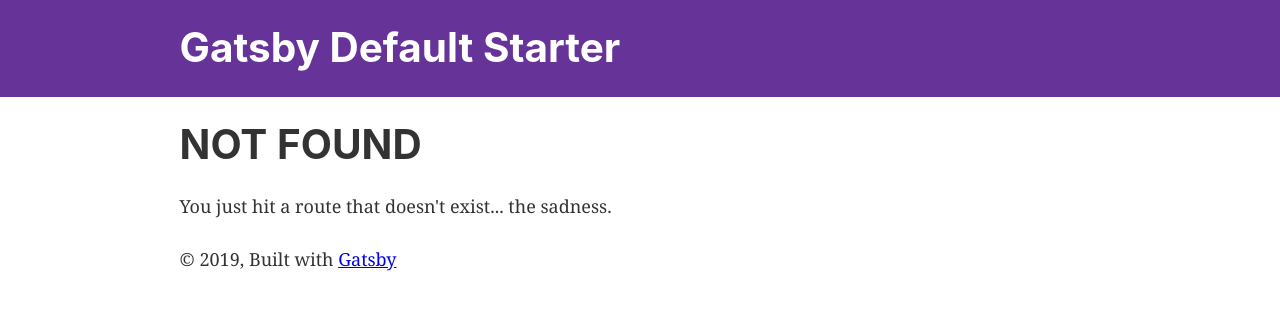
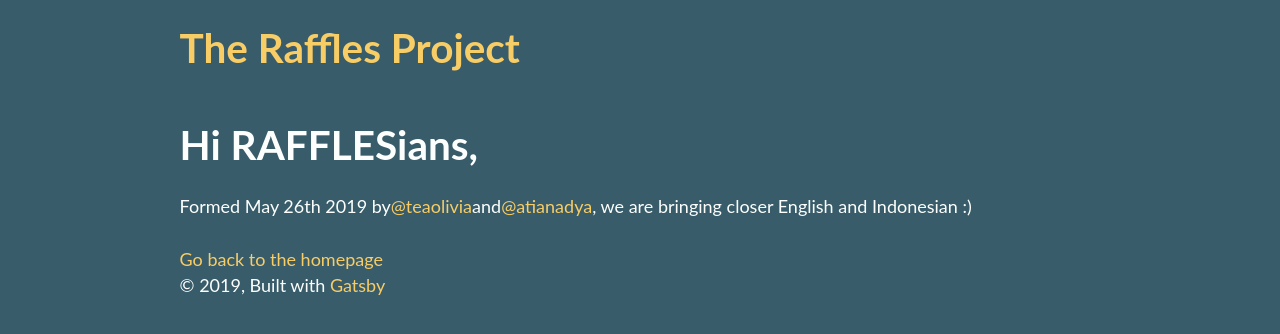
Before and after one commit to rafflestranslator/rafflestranslator.github.io, a Gatsby site: page /about in a window 1280 px wide. Before the commit this address had no page. Built offline with nearby package versions, Linux system fonts and the light colour scheme; Gatsby itself is replaced by a stand-in of ours.

Commit message:
initial landing page

```diff
--- a/gatsby-config.js
+++ b/gatsby-config.js
@@ -1,8 +1,8 @@
 module.exports = {
   siteMetadata: {
-    title: `Gatsby Default Starter`,
-    description: `Kick off your next, great Gatsby project with this default starter. This barebones starter ships with the main Gatsby configuration files you might need.`,
-    author: `@gatsbyjs`,
+    title: `The Raffles Project`,
+    description: `The RAFFLES Project Official Website and Documentation`,
+    author: `@teaolivia, @siapanadya`,
   },
   plugins: [
     `gatsby-plugin-react-helmet`,
@@ -12,6 +12,12 @@ module.exports = {
         name: `images`,
         path: `${__dirname}/src/images`,
       },
+    },
+    {
+     resolve: `gatsby-plugin-typography`,
+     options: {
+       pathToConfigModule: `src/utils/typography`,
+     }
     },
     `gatsby-transformer-sharp`,
     `gatsby-plugin-sharp`,
@@ -24,7 +30,7 @@ module.exports = {
         background_color: `#663399`,
         theme_color: `#663399`,
         display: `minimal-ui`,
-        icon: `src/images/gatsby-icon.png`, // This path is relative to the root of the site.
+        icon: `src/images/letter-r.png`, // This path is relative to the root of the site.
       },
     },
     // this (optional) plugin enables Progressive Web App + Offline functionality
--- a/src/components/header.js
+++ b/src/components/header.js
@@ -5,7 +5,7 @@ import React from "react"
 const Header = ({ siteTitle }) => (
   <header
     style={{
-      background: `rebeccapurple`,
+      background: `none`,
       marginBottom: `1.45rem`,
     }}
   >
@@ -20,7 +20,7 @@ const Header = ({ siteTitle }) => (
         <Link
           to="/"
           style={{
-            color: `white`,
+            color: `#f8cd65`,
             textDecoration: `none`,
           }}
         >
--- a/src/components/image.js
+++ b/src/components/image.js
@@ -17,7 +17,7 @@ const Image = () => (
   <StaticQuery
     query={graphql`
       query {
-        placeholderImage: file(relativePath: { eq: "gatsby-astronaut.png" }) {
+        placeholderImage: file(relativePath: { eq: "pet.png" }) {
           childImageSharp {
             fluid(maxWidth: 300) {
               ...GatsbyImageSharpFluid
--- a/src/components/layout.css
+++ b/src/components/layout.css
@@ -1,4 +1,11 @@
+/*
+    Deep Space Sparkle: #395C6B
+    Pineapple: #f8cd65
+    White: #FCFFFD
+*/
+
 html {
+  background-color: #395C6B;
   font-family: sans-serif;
   -ms-text-size-adjust: 100%;
   -webkit-text-size-adjust: 100%;
@@ -40,6 +47,8 @@ template {
   display: none;
 }
 a {
+  color: #f8cd65;
+  text-decoration: none;
   background-color: transparent;
   -webkit-text-decoration-skip: objects;
 }
@@ -185,7 +194,7 @@ textarea {
   font: inherit;
 }
 html {
-  font: 112.5%/1.45em georgia, serif;
+  font: 112.5%/1.45em Lato, sans-serif;
   box-sizing: border-box;
   overflow-y: scroll;
 }
@@ -199,8 +208,8 @@ html {
   box-sizing: inherit;
 }
 body {
-  color: hsla(0, 0%, 0%, 0.8);
-  font-family: georgia, serif;
+  color: #FCFFFD;
+  font-family: Lato, sans-serif;
   font-weight: normal;
   word-wrap: break-word;
   font-kerning: normal;
@@ -230,8 +239,7 @@ h1 {
   padding-top: 0;
   margin-bottom: 1.45rem;
   color: inherit;
-  font-family: -apple-system, BlinkMacSystemFont, Segoe UI, Roboto, Oxygen,
-    Ubuntu, Cantarell, Fira Sans, Droid Sans, Helvetica Neue, sans-serif;
+  font-family: Lato, serif;
   font-weight: bold;
   text-rendering: optimizeLegibility;
   font-size: 2.25rem;
@@ -248,7 +256,7 @@ h2 {
   margin-bottom: 1.45rem;
   color: inherit;
   font-family: -apple-system, BlinkMacSystemFont, Segoe UI, Roboto, Oxygen,
-    Ubuntu, Cantarell, Fira Sans, Droid Sans, Helvetica Neue, sans-serif;
+    Ubuntu, Cantarell, Lato, Droid Sans, Helvetica Neue, sans-serif;
   font-weight: bold;
   text-rendering: optimizeLegibility;
   font-size: 1.62671rem;
@@ -265,7 +273,7 @@ h3 {
   margin-bottom: 1.45rem;
   color: inherit;
   font-family: -apple-system, BlinkMacSystemFont, Segoe UI, Roboto, Oxygen,
-    Ubuntu, Cantarell, Fira Sans, Droid Sans, Helvetica Neue, sans-serif;
+    Ubuntu, Cantarell, Lato, Droid Sans, Helvetica Neue, sans-serif;
   font-weight: bold;
   text-rendering: optimizeLegibility;
   font-size: 1.38316rem;
@@ -282,7 +290,7 @@ h4 {
   margin-bottom: 1.45rem;
   color: inherit;
   font-family: -apple-system, BlinkMacSystemFont, Segoe UI, Roboto, Oxygen,
-    Ubuntu, Cantarell, Fira Sans, Droid Sans, Helvetica Neue, sans-serif;
+    Ubuntu, Cantarell, Lato, Droid Sans, Helvetica Neue, sans-serif;
   font-weight: bold;
   text-rendering: optimizeLegibility;
   font-size: 1rem;
@@ -299,7 +307,7 @@ h5 {
   margin-bottom: 1.45rem;
   color: inherit;
   font-family: -apple-system, BlinkMacSystemFont, Segoe UI, Roboto, Oxygen,
-    Ubuntu, Cantarell, Fira Sans, Droid Sans, Helvetica Neue, sans-serif;
+    Ubuntu, Cantarell, Lato, Droid Sans, Helvetica Neue, sans-serif;
   font-weight: bold;
   text-rendering: optimizeLegibility;
   font-size: 0.85028rem;
@@ -316,7 +324,7 @@ h6 {
   margin-bottom: 1.45rem;
   color: inherit;
   font-family: -apple-system, BlinkMacSystemFont, Segoe UI, Roboto, Oxygen,
-    Ubuntu, Cantarell, Fira Sans, Droid Sans, Helvetica Neue, sans-serif;
+    Ubuntu, Cantarell, Lato, Droid Sans, Helvetica Neue, sans-serif;
   font-weight: bold;
   text-rendering: optimizeLegibility;
   font-size: 0.78405rem;
@@ -377,6 +385,9 @@ dd {
   margin-bottom: 1.45rem;
 }
 p {
+  font-family: Lato, sans-serif;
+  font-weight: 400;
+  color: #FCFFFD;
   margin-left: 0;
   margin-right: 0;
   margin-top: 0;
@@ -620,3 +631,7 @@ pre tt:after {
     font-size: 100%;
   }
 }
+
+#span-style {
+  color: #f8cd65;
+}
--- a/src/pages/404.js
+++ b/src/pages/404.js
@@ -6,7 +6,7 @@ import SEO from "../components/seo"
 const NotFoundPage = () => (
   <Layout>
     <SEO title="404: Not found" />
-    <h1>NOT FOUND</h1>
+    <h1>Oops, our bad.</h1>
     <p>You just hit a route that doesn&#39;t exist... the sadness.</p>
   </Layout>
 )
--- /dev/null
+++ b/src/pages/about.js
@@ -0,0 +1,29 @@
+import React from "react"
+import { Link } from "gatsby"
+
+import Layout from "../components/layout"
+import SEO from "../components/seo"
+
+const About = () => (
+  <Layout>
+    <SEO title="About Us" />
+    <h1>Hi RAFFLESians,</h1>
+    <p>Formed May 26th 2019 by
+      <span id="span-style">
+        <a href="https://github.com/teaolivia">
+           @teaolivia
+          </a>
+      </span>
+       and
+      <span id="span-style">
+        <a href="https://github.com/atianadya">
+          @atianadya
+        </a>
+      </span>
+      , we are bringing closer English and Indonesian :)
+    </p>
+    <Link className="" to="/">Go back to the homepage</Link>
+  </Layout>
+)
+
+export default About
--- a/src/pages/index.js
+++ b/src/pages/index.js
@@ -8,13 +8,12 @@ import SEO from "../components/seo"
 const IndexPage = () => (
   <Layout>
     <SEO title="Home" />
-    <h1>Hi people</h1>
-    <p>Welcome to your new Gatsby site.</p>
-    <p>Now go build something great.</p>
+    <h1>Welcome</h1>
+    <p>We will updating soon ^__^</p>
     <div style={{ maxWidth: `300px`, marginBottom: `1.45rem` }}>
       <Image />
     </div>
-    <Link to="/page-2/">Go to page 2</Link>
+    <Link className="gatsby-link-styling" to="/about/">What is RAFFLES?</Link>
   </Layout>
 )
 
--- /dev/null
+++ b/src/utils/typography.js
@@ -0,0 +1,6 @@
+import Typography from 'typography'
+import noriegaTheme from 'typography-theme-noriega'
+
+const typography = new Typography(noriegaTheme)
+
+export default typography;
```
Also changed, not shown: package.json (+7 -1 lines), src/pages/page-2.js (deleted, +0 -16 lines), src/images/gatsby-astronaut.png (deleted), src/images/gatsby-icon.png (deleted), src/images/letter-r.png (added), src/images/pet.png (added), 1 other file.
